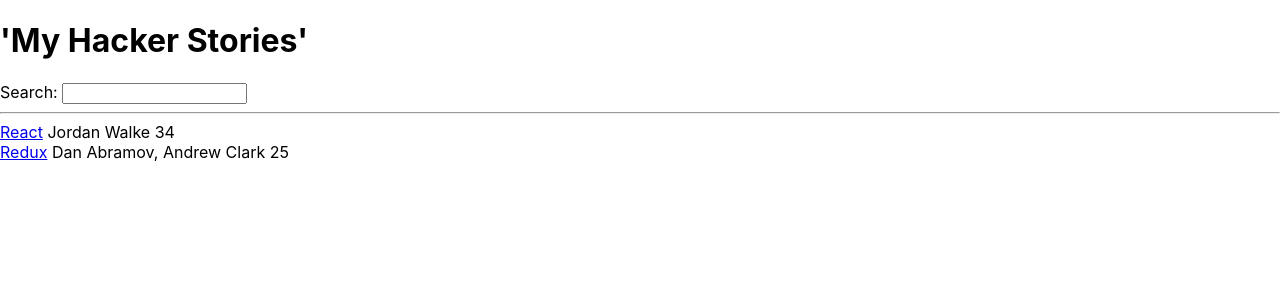
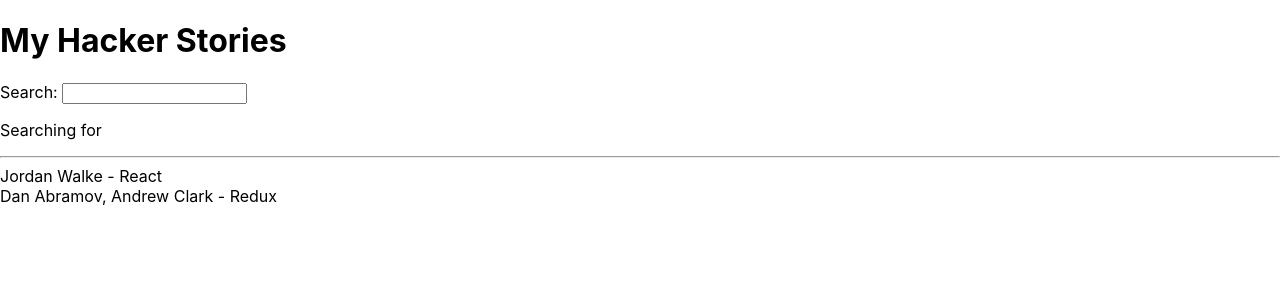
Before and after one commit to tysonjeffreys/hacker-stories, a React (Create React App) app: page / in a window 1280 px wide. Shown: the top 300 px of the page. Built offline with nearby package versions, Linux system fonts and the light colour scheme.

Commit message:
Understanding react state

```diff
--- a/src/App.js
+++ b/src/App.js
@@ -1,3 +1,4 @@
+import React from 'react';
 import logo from './logo.svg';
 import './App.css';
 
@@ -15,7 +16,25 @@
 
 */
 
-const list = [
+function getAlphabet() {
+  return ['a', 'b'];
+}
+
+const [firstLetter, secondLetter] = getAlphabet();
+console.log('First letter: ' , firstLetter);
+
+const List = props =>
+  props.list.map(item => (
+      <div key="item.objectID">
+        <span>{item.author} - </span>
+        <span>{item.title}</span>
+      </div>
+  ));
+
+
+const App = () => {
+
+  const stories = [
     {
       title: 'React',
       url: 'https://react.js.org',
@@ -33,38 +52,41 @@
       objectID: 1
     }
   ];
-console.log(list);
 
-const App = () => {
+  const [searchTerm, setSearchTerm] = React.useState('');
+
   const handleChange = event => {
-    console.log(event.target.value);
+    setSearchTerm(event.target.value);
     };
-
 
   return (
     <div>
-      <h1>'My Hacker Stories'</h1>
-
+      <h1>My Hacker Stories</h1>
       <label htmlFor="search">Search: </label>
       <input id="search" type="text" onChange={handleChange} />
 
+    <p>
+      Searching for <strong>{searchTerm}</strong>
+    </p>
+
+
     <hr />
 
-    <List />
+    <List list={stories}/>
+
     </div>
   );
 };
 
 
 const Search = () => (
-
     <div>
     <label htmlFor="search">Search: </label>
     <input id="search" type="text" />
     </div>
   );
 
-
+/*
 const List = () =>
   list.map(item => (
     <div key={item.objectID}>
@@ -76,7 +98,7 @@
       <span>{item.points}</span>
     </div>
   ));
-
+*/
 
 
 
--- a/src/index.js
+++ b/src/index.js
@@ -14,9 +14,31 @@
   );
 */
 
+function Welcome(props) {
+  return <h1>Welcome, {props.name}</h1>;
+}
+
+const names = {
+  first: 'Tyson'
+};
+
+
+function NameApp() {
+  return (
+    <div>
+      <Welcome name="Sara" />
+      <Welcome name="Hyperion" />
+      <Welcome name="Shrike" />
+    </div>
+  );
+};
+
+const element = <Welcome {...names} />;
+
 ReactDOM.render(
     <App />,
     //element,
+    //<NameApp />,
     document.getElementById('root')
 );
 //}
```
Also changed, not shown: 1 other file (tests, documents, lock files or other folders). Lines whose indentation alone changed are shown as unchanged.
